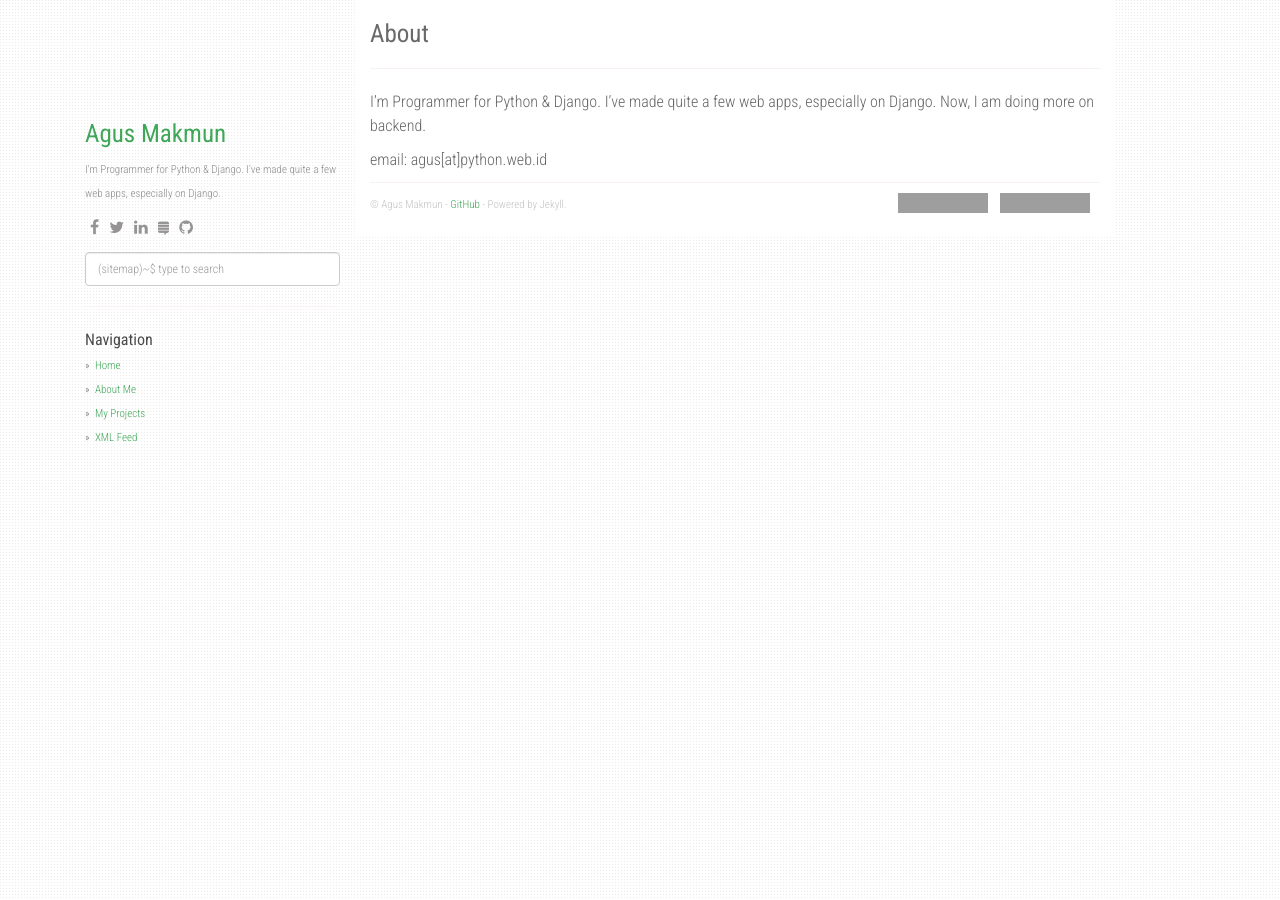
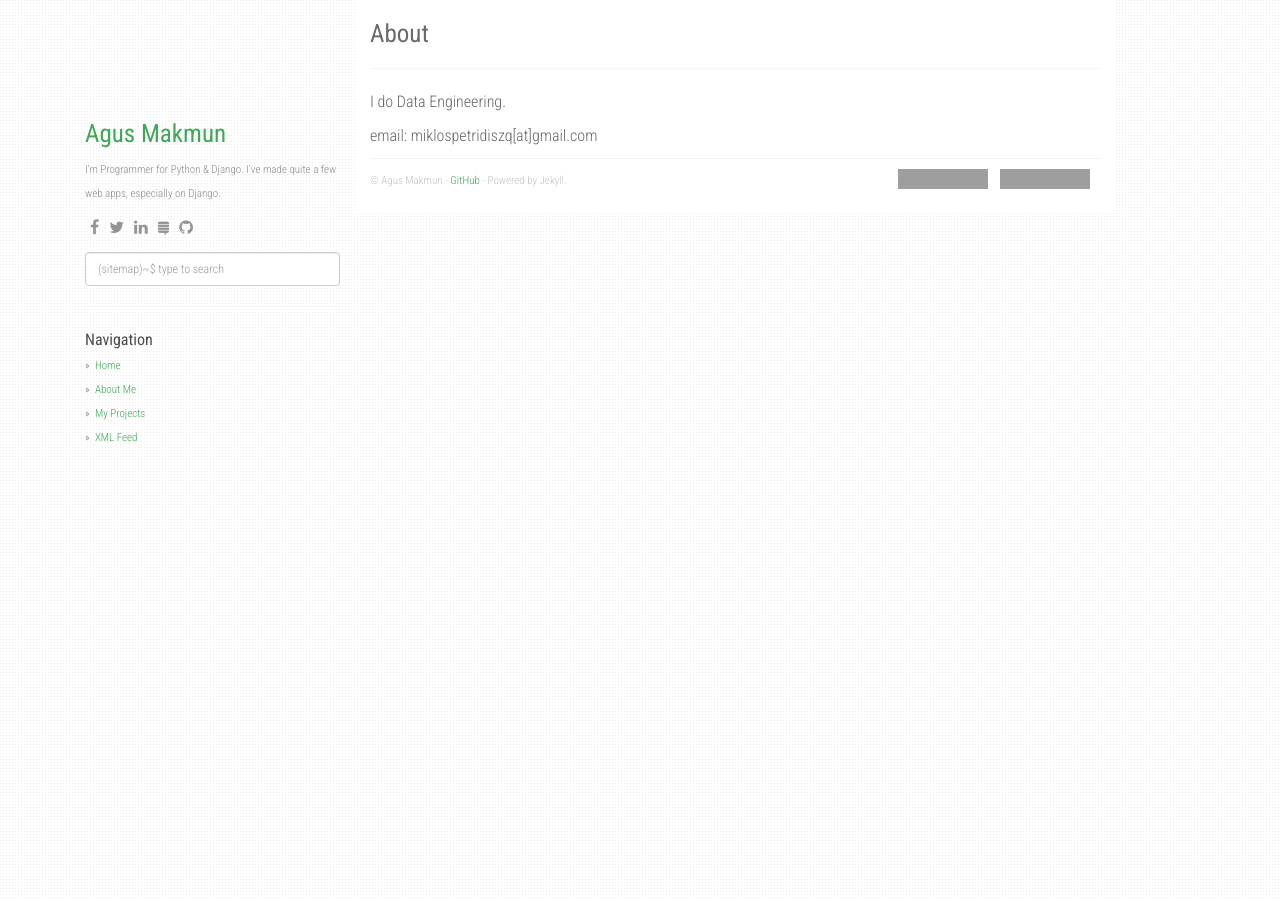
Before and after one commit to mikepetridisz/bpwalkingtours, a Jekyll site: the page built from about.md, in a window 1280 px wide. Built offline with Jekyll 4.4.1, drawn with Linux system fonts in a browser that asks for light colours; nearby versions of some CDN libraries; grey boxes are pictures that could not be loaded.

Commit message:
Update about.md

```diff
--- a/about.md
+++ b/about.md
@@ -4,6 +4,6 @@
 permalink: /about/
 ---
 
-I'm Programmer for Python & Django. I've made quite a few web apps, especially on Django. Now, I am doing more on backend.
+I do Data Engineering.
 
-email: agus[at]python.web.id
+email: miklospetridiszq[at]gmail.com
```
